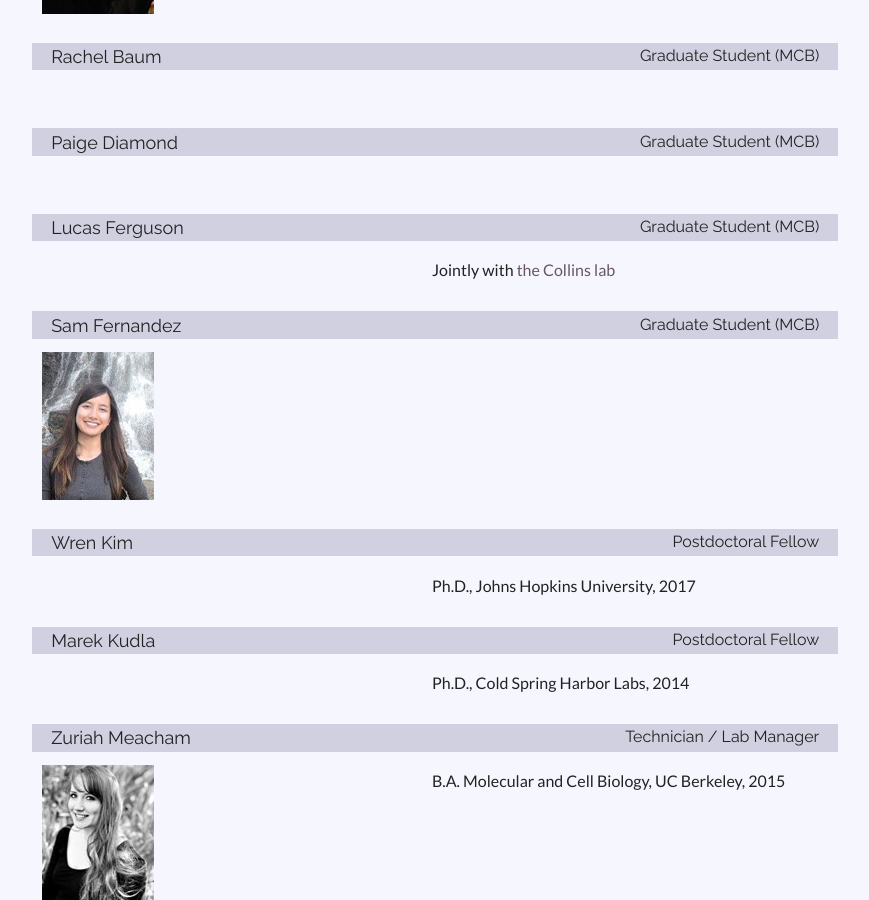
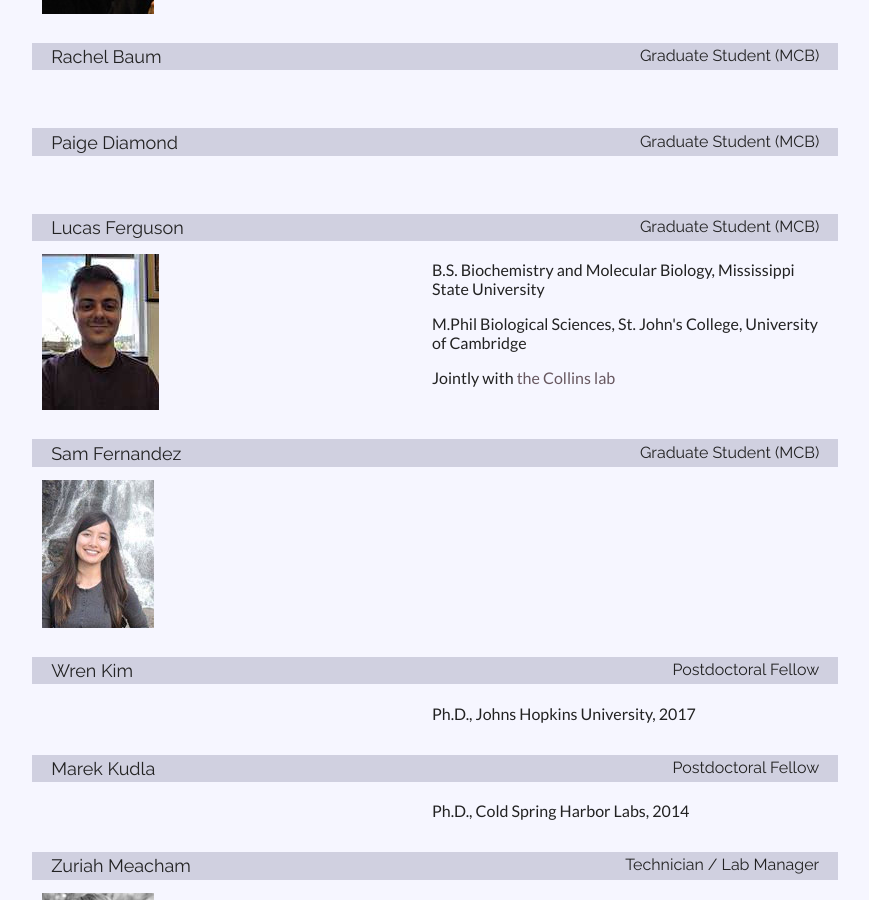
Before and after one commit to ingolia-lab/lab-web-page, a Jekyll site: the page built from src/people.html, in a window 1280 px wide and 900 px high, scrolled down 861 px. Shown: the whole window, without its empty margins (208-1077 px from the left). Built offline with Jekyll 4.4.1, drawn with Linux system fonts in a browser that asks for light colours.

Commit message:
Updated info for Lucas

```diff
--- a/src/_data/people-fulltime.yml
+++ b/src/_data/people-fulltime.yml
@@ -14,7 +14,10 @@
 
 - name: Lucas Ferguson
   position: Graduate Student (MCB)
+  picture: images/Ferguson.jpg
   info: >
+    <p>B.S. Biochemistry and Molecular Biology, Mississippi State University</p>
+    <p>M.Phil Biological Sciences, St. John's College, University of Cambridge</p>
     <p>Jointly with <a href="https://sites.google.com/site/kcollinslab/">the Collins lab</a>
 
 - name: Sam Fernandez
```
